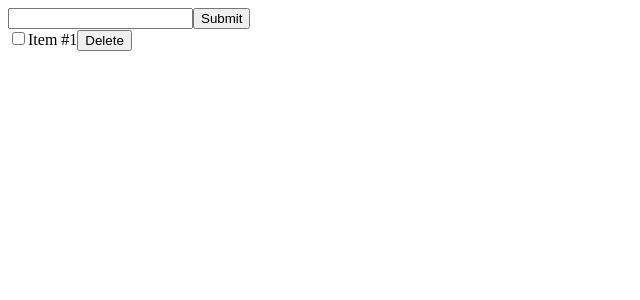
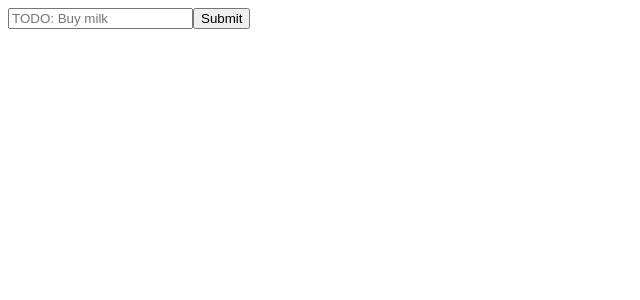
Before and after one commit to HeraTheYorkie/todo-app-ReactJS, a React (Create React App) app: page / in a window 1280 px wide. Shown: the top 300 px of the page, without its empty margins (0-640 px from the left). Built offline with nearby package versions, Linux system fonts and the light colour scheme.

Commit message:
Add an item & List all items

```diff
--- a/src/App.js
+++ b/src/App.js
@@ -1,17 +1,30 @@
 import { ItemForm } from "./components/ItemForm";
+import { useState } from "react";
+import { Item } from "./models/Item";
 
 function App() {
+  const [items, setItems] = useState([]);
+
+  const addItem = (itemFormData) => {
+    const item = new Item(itemFormData.item);
+    setItems((state) => [ ...state, item ]);
+  }
+
+  const itemElements = items.map((item) => (
+    <div key={item.id}>
+      <input type="checkbox" name="" id="" />
+      <span>{item.text}</span>
+      <button type="button">Delete</button>
+    </div>
+  ));
+
   return (
     <div>
       <div>
-        <ItemForm />
+        <ItemForm onSubmit={addItem} />
       </div>
       <div>
-        <div>
-          <input type="checkbox" name="" id="" />
-          <span>Item #1</span>
-          <button type="button">Delete</button>
-        </div>
+        {itemElements}
       </div>
     </div>
   );
--- /dev/null
+++ b/src/components/ItemForm/ItemForm.component.jsx
@@ -0,0 +1,10 @@
+export function ItemForm(props) {
+  return (
+    <form onSubmit={props.onSubmit}>
+      <input type="text" placeholder="TODO: Buy milk"
+        name="item" value={props.value} onChange={props.onChange}
+      />
+      <button type="submit">Submit</button>
+    </form>
+  );
+}
--- /dev/null
+++ b/src/components/ItemForm/ItemForm.container.jsx
@@ -0,0 +1,30 @@
+import { ItemForm as Component } from "./ItemForm.component";
+import { useState } from "react";
+
+const initialState = { item: '' };
+
+export function ItemForm(props) {
+  const [ state, setState ] = useState(initialState);
+
+  const updateState = (event) => {
+    setState((state) => ({
+      ...state, [event.target.name]: event.target.value,
+    }));
+  }
+
+  const submitState = (event) => {
+    event.preventDefault();
+
+    if (typeof props.onSubmit === "function") {
+      props.onSubmit(state);
+    }
+
+    setState(initialState);
+  }
+
+  return (
+    <Component value={state.item} onChange={updateState}
+      onSubmit={submitState}
+    />
+  );
+}
--- a/src/components/ItemForm/ItemForm.jsx
+++ /dev/null
@@ -1,8 +0,0 @@
-export function ItemForm(props) {
-    return (
-      <form>
-        <input type="text" />
-        <button type="submit">Submit</button>
-      </form>
-    );
-  }
--- a/src/components/ItemForm/index.js
+++ b/src/components/ItemForm/index.js
@@ -1 +1 @@
-export { ItemForm } from "./ItemForm";
+export { ItemForm } from "./ItemForm.container";
--- /dev/null
+++ b/src/models/Item.js
@@ -0,0 +1,6 @@
+export class Item {
+    constructor (text) {
+     this.id = Date.now();
+    this.text = text;
+    }
+}
```
Also changed, not shown: 1 other file (tests, documents, lock files or other folders).
